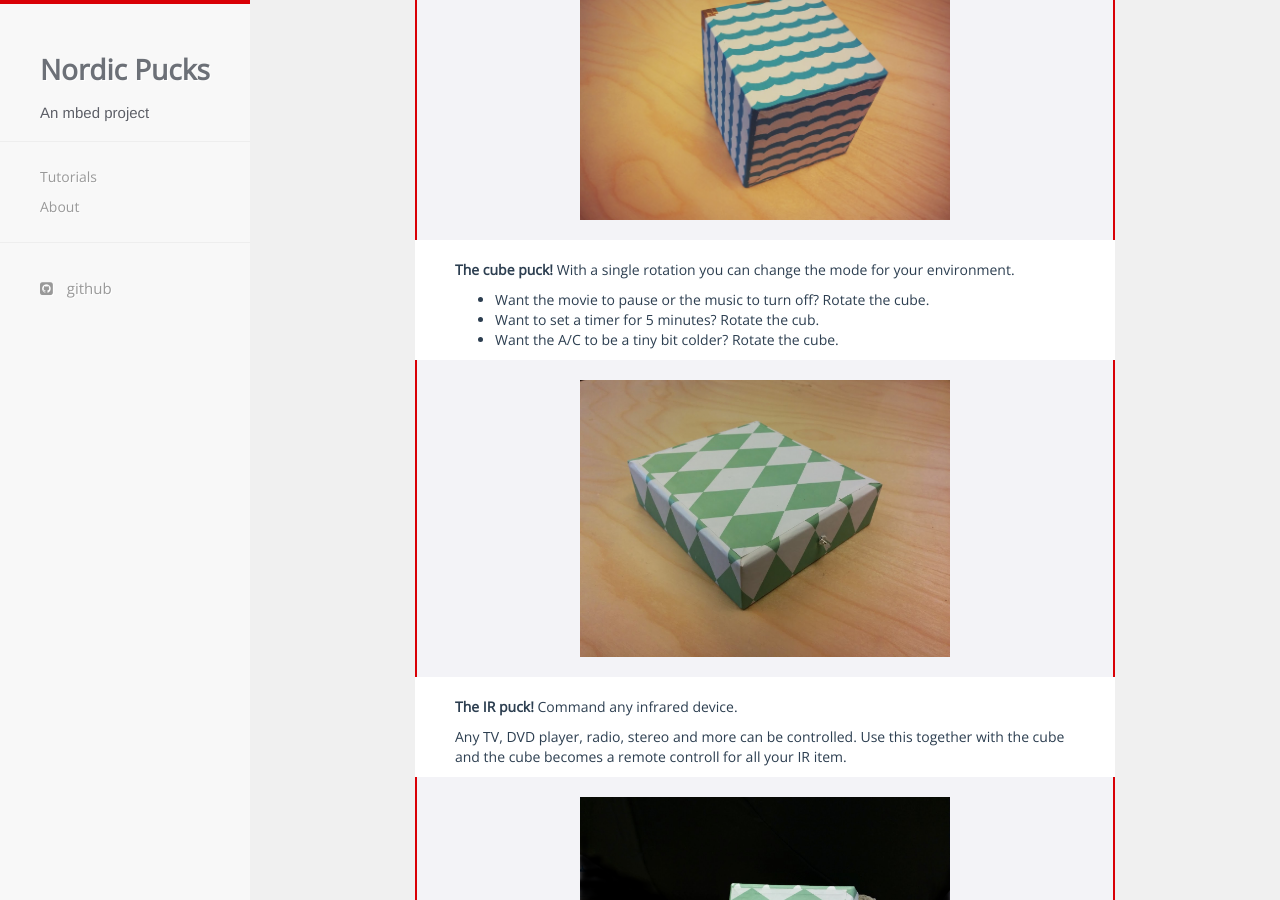
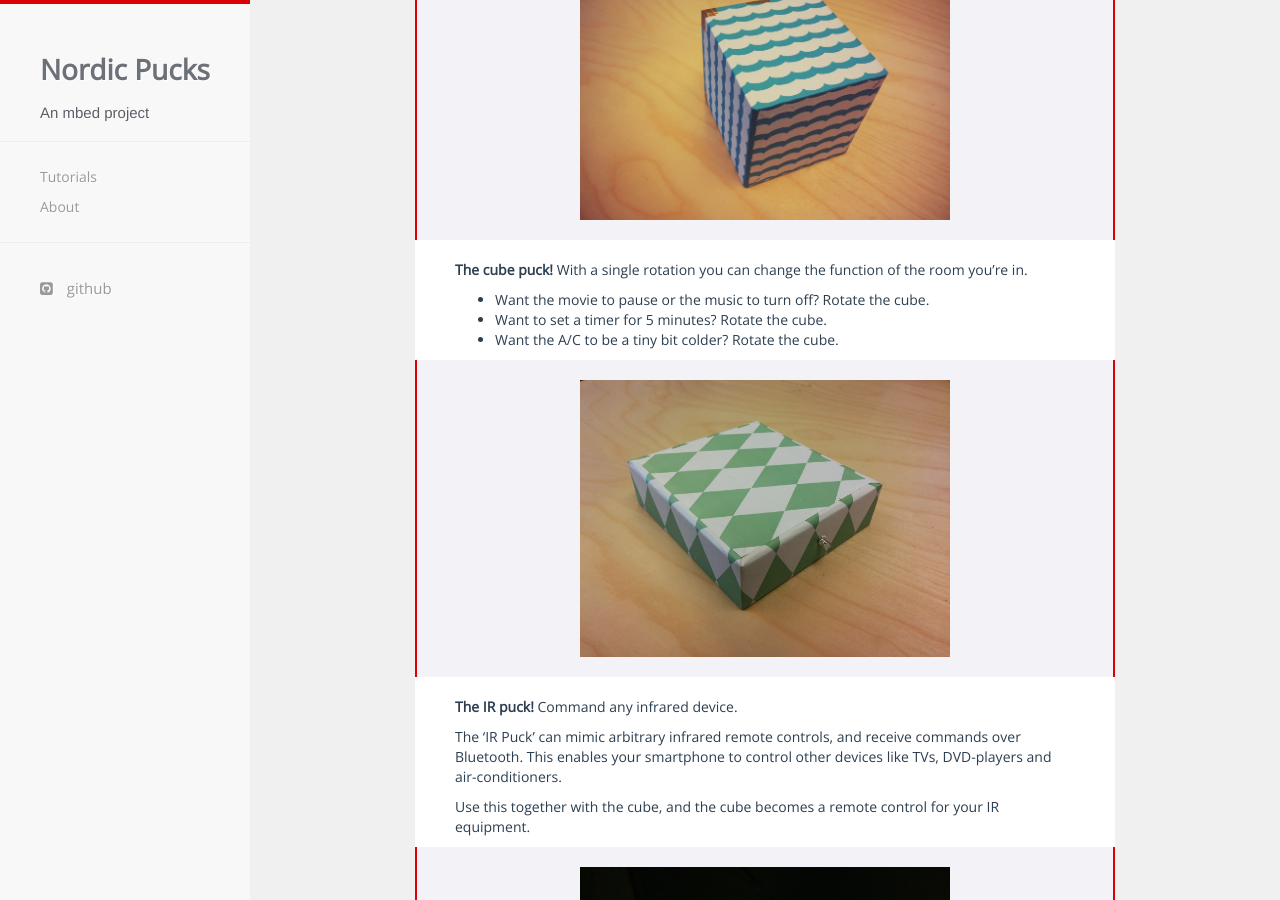
Before and after one commit to NordicPlayground/puck, a Jekyll site: the page built from index.md, in a window 1280 px wide and 900 px high, scrolled down 1535 px. Built offline with Jekyll 4.4.1, drawn with Linux system fonts in a browser that asks for light colours; nearby versions of some CDN libraries; some of the changed text lies outside the part shown.

Commit message:
Iterate index

```diff
--- a/index.md
+++ b/index.md
@@ -34,24 +34,24 @@ We have [tutorials](tutorials.html) on how each of these pucks are made that you
 
 > ![](images/cube.jpg)
 
-**The cube puck!** With a single rotation you can change the mode for your environment.
+**The cube puck!** With a single rotation you can change the function of the room you're in.
 
 - Want the movie to pause or the music to turn off? Rotate the cube.
-- Want to set a timer for 5 minutes? Rotate the cub.
+- Want to set a timer for 5 minutes? Rotate the cube.
 - Want the A/C to be a tiny bit colder? Rotate the cube.
 
 > ![](images/IR-nofilter.jpg)
 
 **The IR puck!** Command any infrared device.
 
-Any TV, DVD player, radio, stereo and more can be controlled.
-Use this together with the cube and the cube becomes a remote controll for all your IR item.
+The 'IR Puck' can mimic arbitrary infrared remote controls, and receive commands over Bluetooth. This enables your smartphone to control other devices like TVs, DVD-players and air-conditioners.
+
+Use this together with the cube, and the cube becomes a remote control for your IR equipment.
 
 > ![](images/displaypuck.png)
 
 **The display puck!** Display any text or black/white image on an e-paper display.
 
-Get the weather information displayed on this puck when you come near it.
-Always be able to access information when you need to without having to pull up your phone.
+Display the current weather on this puck when you're nearby, or display an up-to-date bus schedule at any time for your local bus stop. The possibilities are endless!
 
 To get started making your own pucks, you can have a look at our [location puck tutorial](tutorials/location.html)
```
